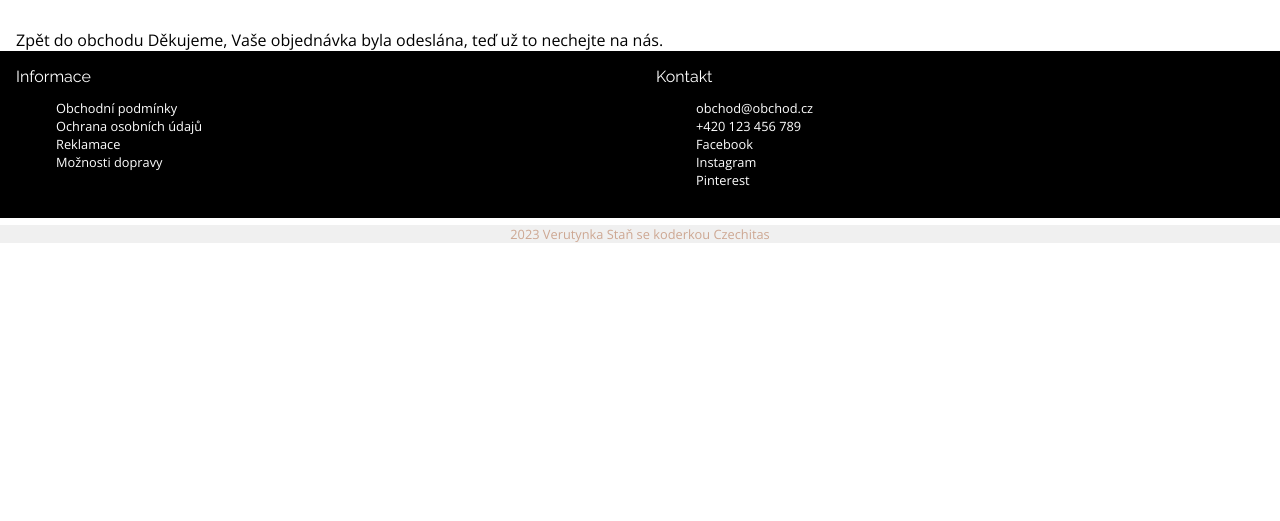
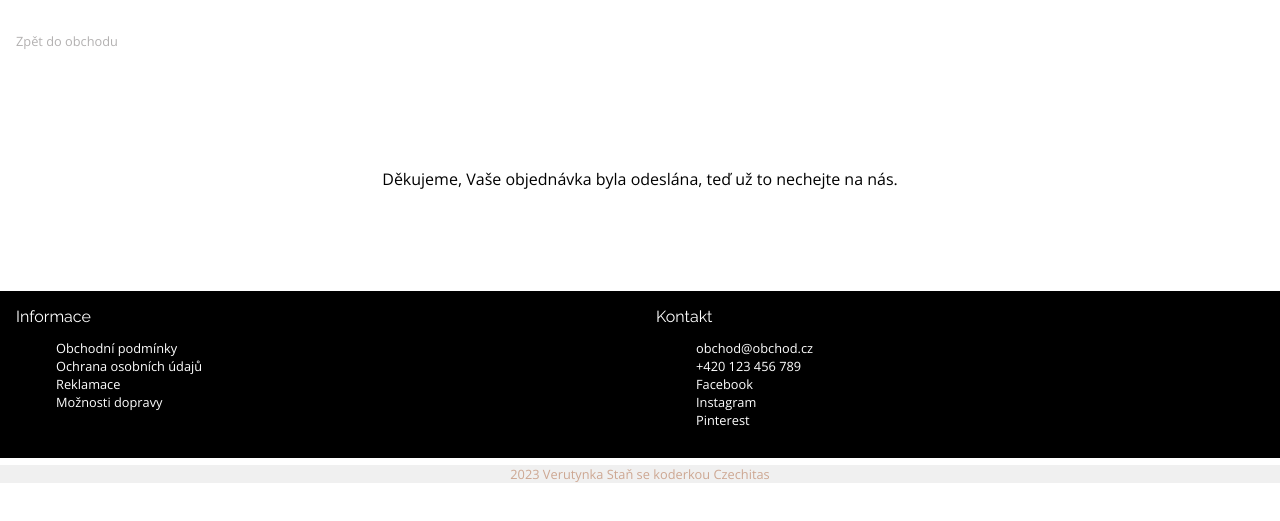
Before and after one commit to Verutynka/Koderka---Zaverecny-projekt, an Eleventy site: page cart-thanks.html in a window 1280 px wide. Shown: the part 163-684 px from the top of the page. Built offline with nearby package versions, Linux system fonts and the light colour scheme; Eleventy itself is replaced by a stand-in of ours; files that its build step writes are made by us from their sources.

Commit message:
stránka cart-thanks

```diff
--- a/cart-thanks.html
+++ b/cart-thanks.html
@@ -3,6 +3,10 @@ layout: base.njk
 title: Shopping cart
 ---
 
-Zpět do obchodu
+<div class="cart__back-top"><a href="/" class="back-link">Zpět do obchodu</a></div>
 
-Děkujeme, Vaše objednávka byla odeslána, teď už to nechejte na nás.
+<div class="cart-thanks">
+    <div class="cart-thanks__box">
+        <p class="cart-thanks__text">Děkujeme, Vaše objednávka byla odeslána, teď už to nechejte na nás.</p>
+    </div>
+</div>
--- a/scss/_cart.scss
+++ b/scss/_cart.scss
@@ -516,3 +516,23 @@
     }
 
 }
+
+.cart-thanks {
+
+    display: flex;
+    flex-direction: column;
+    min-height: 100%;
+
+    &__box {
+        display: flex;
+        height: 15rem;
+    }
+    &__text {
+        display: flex;
+        flex-grow: 1;
+        text-align: center;
+        justify-content: center;
+        align-items: center;
+        margin-top: variables.$spacer-double;
+    }
+}
```
Also changed, not shown: cart-payment.html (line endings or trailing spaces), css/style.css, 1 other file.
